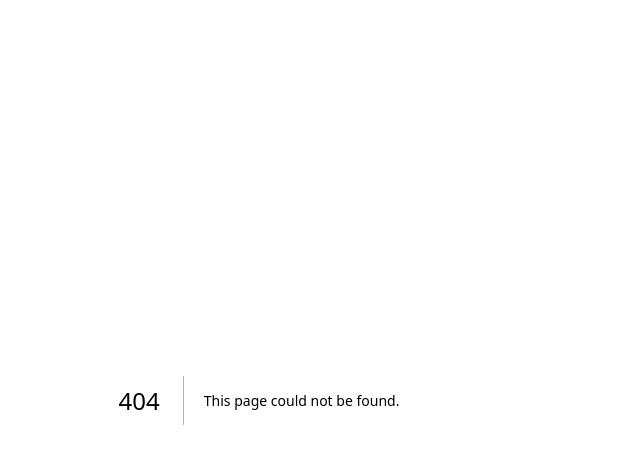
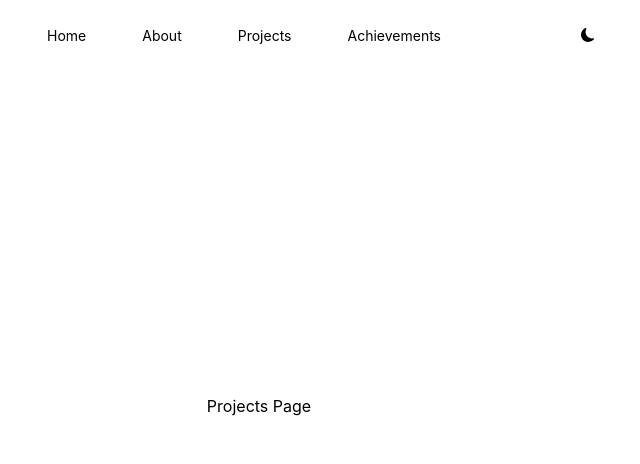
Before and after one commit to mifwar/personal_site, a Next.js app: page /projects in a window 1280 px wide. Before the commit this address had no page. Shown: the top 464 px of the page, without its empty margins (381-1021 px from the left). Built offline with nearby package versions, Linux system fonts and the light colour scheme.

Commit message:
add some pages

```diff
--- /dev/null
+++ b/pages/about/index.js
@@ -0,0 +1,48 @@
+import Head from "next/head";
+import Image from "next/image";
+import profile from "../../public/MiftahulAnwarCropped.jpg";
+import React, { useState, useEffect } from "react";
+// import { BrowserRouter as Router, Switch, Route } from "react-router-dom";
+
+import Navbar from "../../components/Navbar";
+
+const About = () => {
+  const [darkMode, setDarkMode] = useState(false);
+
+  function changeDarkMode(status) {
+    setDarkMode(status);
+  }
+
+  const [isMobile, setIsMobile] = useState();
+
+  useEffect(() => {
+    const resizeW = () => setIsMobile(window.innerWidth <= 640);
+    resizeW();
+    window.addEventListener("resize", resizeW); // Update the width on resize
+    return () => window.removeEventListener("resize", resizeW);
+  });
+
+  return (
+    <div className={darkMode ? "dark" : ""}>
+      <Head>
+        <title>Miftahul Anwar</title>
+        <meta name="description" content="Miftahul Anwar's personal site" />
+        <link rel="icon" href="/favicon.ico" />
+      </Head>
+      <main className="bg-white dark:bg-gray-900">
+        <section className="min-h-screen">
+          <Navbar
+            isMobile={isMobile}
+            darkMode={darkMode}
+            changeDarkMode={changeDarkMode}
+          />
+          <div className="flex justify-center items-center h-screen -my-16 dark:text-white">
+            About Page
+          </div>
+        </section>
+      </main>
+    </div>
+  );
+};
+
+export default About;
--- /dev/null
+++ b/pages/achievements/index.js
@@ -0,0 +1,48 @@
+import Head from "next/head";
+import Image from "next/image";
+import profile from "../../public/MiftahulAnwarCropped.jpg";
+import React, { useState, useEffect } from "react";
+// import { BrowserRouter as Router, Switch, Route } from "react-router-dom";
+
+import Navbar from "../../components/Navbar";
+
+const About = () => {
+  const [darkMode, setDarkMode] = useState(false);
+
+  function changeDarkMode(status) {
+    setDarkMode(status);
+  }
+
+  const [isMobile, setIsMobile] = useState();
+
+  useEffect(() => {
+    const resizeW = () => setIsMobile(window.innerWidth <= 640);
+    resizeW();
+    window.addEventListener("resize", resizeW); // Update the width on resize
+    return () => window.removeEventListener("resize", resizeW);
+  });
+
+  return (
+    <div className={darkMode ? "dark" : ""}>
+      <Head>
+        <title>Miftahul Anwar</title>
+        <meta name="description" content="Miftahul Anwar's personal site" />
+        <link rel="icon" href="/favicon.ico" />
+      </Head>
+      <main className="bg-white dark:bg-gray-900">
+        <section className="min-h-screen">
+          <Navbar
+            isMobile={isMobile}
+            darkMode={darkMode}
+            changeDarkMode={changeDarkMode}
+          />
+          <div className="flex justify-center items-center h-screen -my-16 dark:text-white">
+            Achievements Page
+          </div>
+        </section>
+      </main>
+    </div>
+  );
+};
+
+export default About;
--- /dev/null
+++ b/pages/projects/index.js
@@ -0,0 +1,48 @@
+import Head from "next/head";
+import Image from "next/image";
+import profile from "../../public/MiftahulAnwarCropped.jpg";
+import React, { useState, useEffect } from "react";
+// import { BrowserRouter as Router, Switch, Route } from "react-router-dom";
+
+import Navbar from "../../components/Navbar";
+
+const About = () => {
+  const [darkMode, setDarkMode] = useState(false);
+
+  function changeDarkMode(status) {
+    setDarkMode(status);
+  }
+
+  const [isMobile, setIsMobile] = useState();
+
+  useEffect(() => {
+    const resizeW = () => setIsMobile(window.innerWidth <= 640);
+    resizeW();
+    window.addEventListener("resize", resizeW); // Update the width on resize
+    return () => window.removeEventListener("resize", resizeW);
+  });
+
+  return (
+    <div className={darkMode ? "dark" : ""}>
+      <Head>
+        <title>Miftahul Anwar</title>
+        <meta name="description" content="Miftahul Anwar's personal site" />
+        <link rel="icon" href="/favicon.ico" />
+      </Head>
+      <main className="bg-white dark:bg-gray-900">
+        <section className="min-h-screen">
+          <Navbar
+            isMobile={isMobile}
+            darkMode={darkMode}
+            changeDarkMode={changeDarkMode}
+          />
+          <div className="flex justify-center items-center h-screen -my-16 dark:text-white">
+            Projects Page
+          </div>
+        </section>
+      </main>
+    </div>
+  );
+};
+
+export default About;
```
